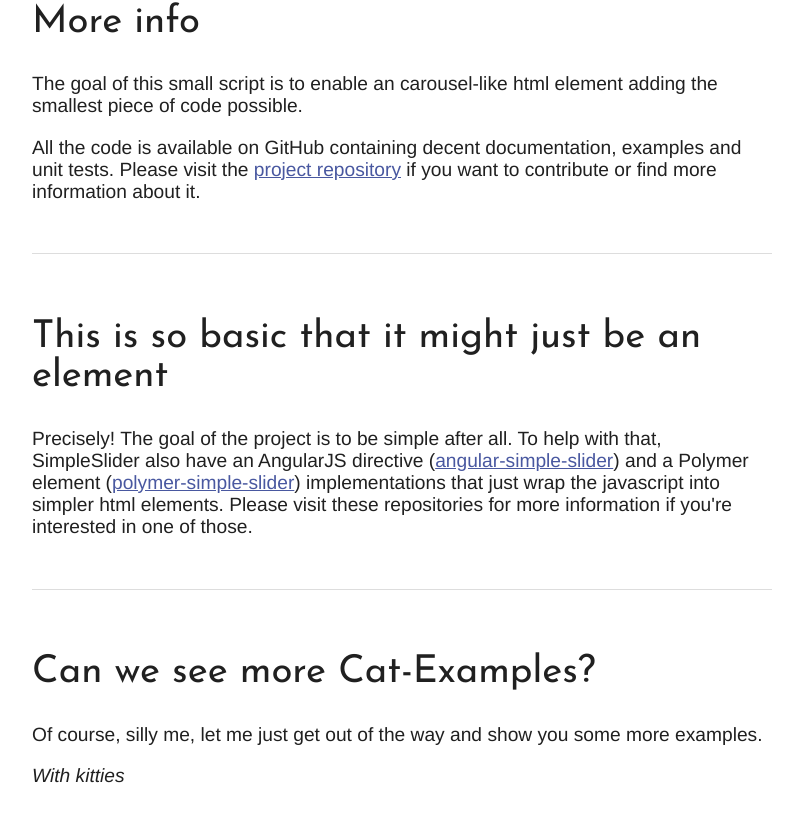
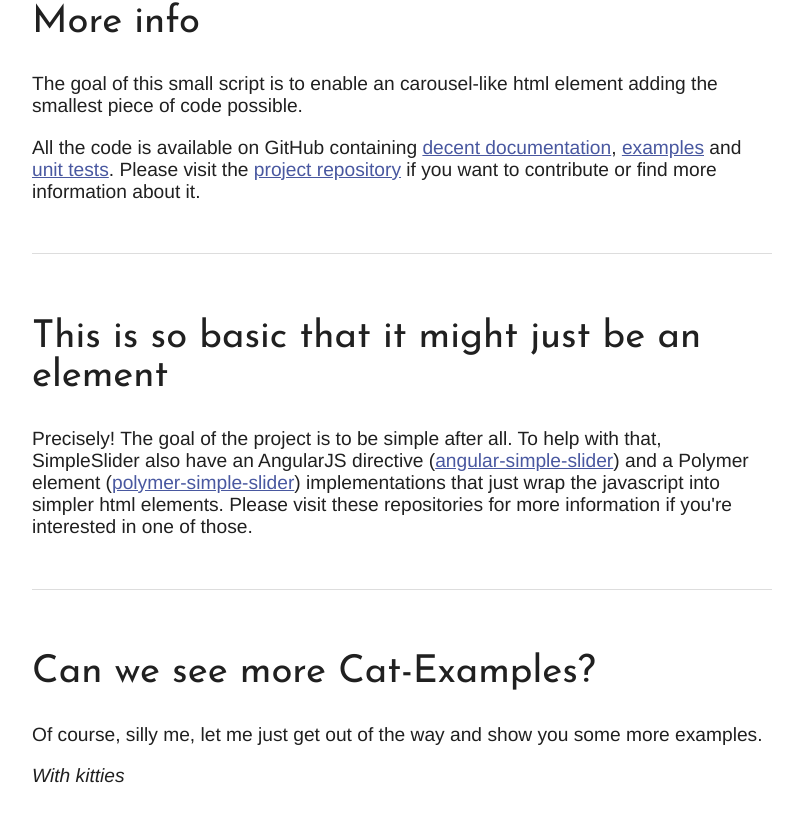
Before and after one commit to ruyadorno/simple-slider, a plain HTML site: page index.html in a window 1280 px wide. Shown: the part 1764-2589 px from the top of the page, without its empty margins (238-1041 px from the left). Drawn offline with Linux system fonts and the light colour scheme.

Commit message:
Added links to documentation on homepage

```diff
--- a/index.html
+++ b/index.html
@@ -50,7 +50,7 @@
             <br/>
             <h2>More info</h2>
             <p>The goal of this small script is to enable an carousel-like html element adding the smallest piece of code possible.</p>
-            <p>All the code is available on GitHub containing decent documentation, examples and unit tests. Please visit the <a href="https://github.com/ruyadorno/SimpleSlider">project repository</a> if you want to contribute or find more information about it.</p>
+            <p>All the code is available on GitHub containing <a href="http://ruyadorno.github.io/SimpleSlider/doc/">decent documentation</a>, <a href="https://github.com/ruyadorno/SimpleSlider/tree/master/examples">examples</a> and <a href="https://travis-ci.org/ruyadorno/SimpleSlider">unit tests</a>. Please visit the <a href="https://github.com/ruyadorno/SimpleSlider">project repository</a> if you want to contribute or find more information about it.</p>
             <br/>
             <hr/>
             <br/>
```
